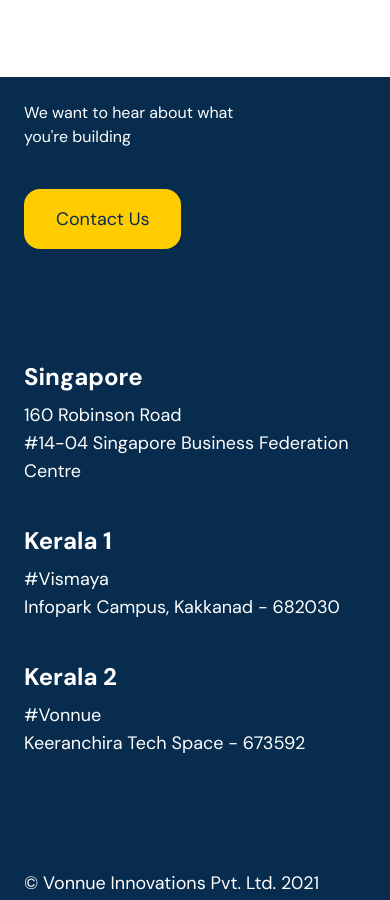
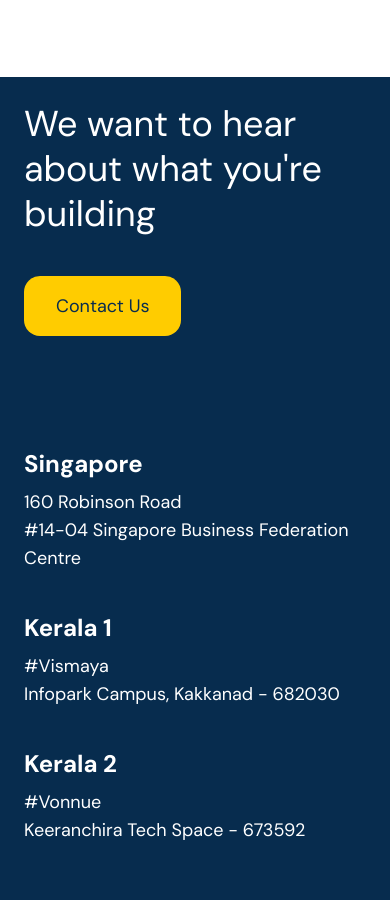
Before and after one commit to anandhanedom/gatsby-tailwind-template, a Gatsby site: page / in a window 390 px wide. Shown: the part 1247-2147 px from the top of the page. Built offline with nearby package versions, Linux system fonts and the light colour scheme; Gatsby itself is replaced by a stand-in of ours.

Commit message:
fix:dasdsd

```diff
--- a/src/components/Footer.jsx
+++ b/src/components/Footer.jsx
@@ -6,7 +6,7 @@
     <footer className="bg-gamma py-6 sm:py-16 md:py-12 lg:py-36 text-white">
       <Container>
         <div className="max-w-6xl">
-          <h1 className="sm:text-6xl w-2/3">
+          <h1 className="text-4xl lg:text-6xl text-white leading-tight sm:w-2/3">
             We want to hear about what you're building
           </h1>
         </div>
```
